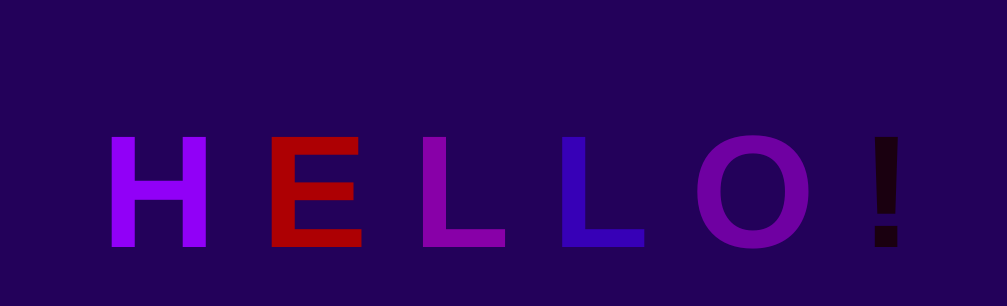
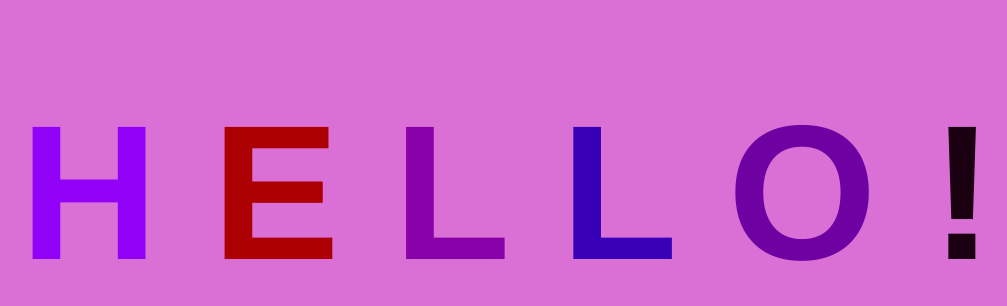
Before and after one commit to jturk13/AnimatedTextGitDemo, a plain HTML site: page index.html in a window 1280 px wide. Shown: the part 216-522 px from the top of the page, without its empty margins (133-1140 px from the left). Drawn offline with Linux system fonts and the light colour scheme.

Commit message:
someone else did this

```diff
--- a/app.css
+++ b/app.css
@@ -3,11 +3,11 @@ body {
     justify-content: center;
     align-items:  center;
     height: 100vh;
-    background-color: #23015a;
+    background-color: orchid;
 }
 
 h1 {
-    font-size: 10rem;
+    font-size: 12rem;
     font-family:'Franklin Gothic Medium', 'Arial Narrow', Arial, sans-serif;
 }
 
```
